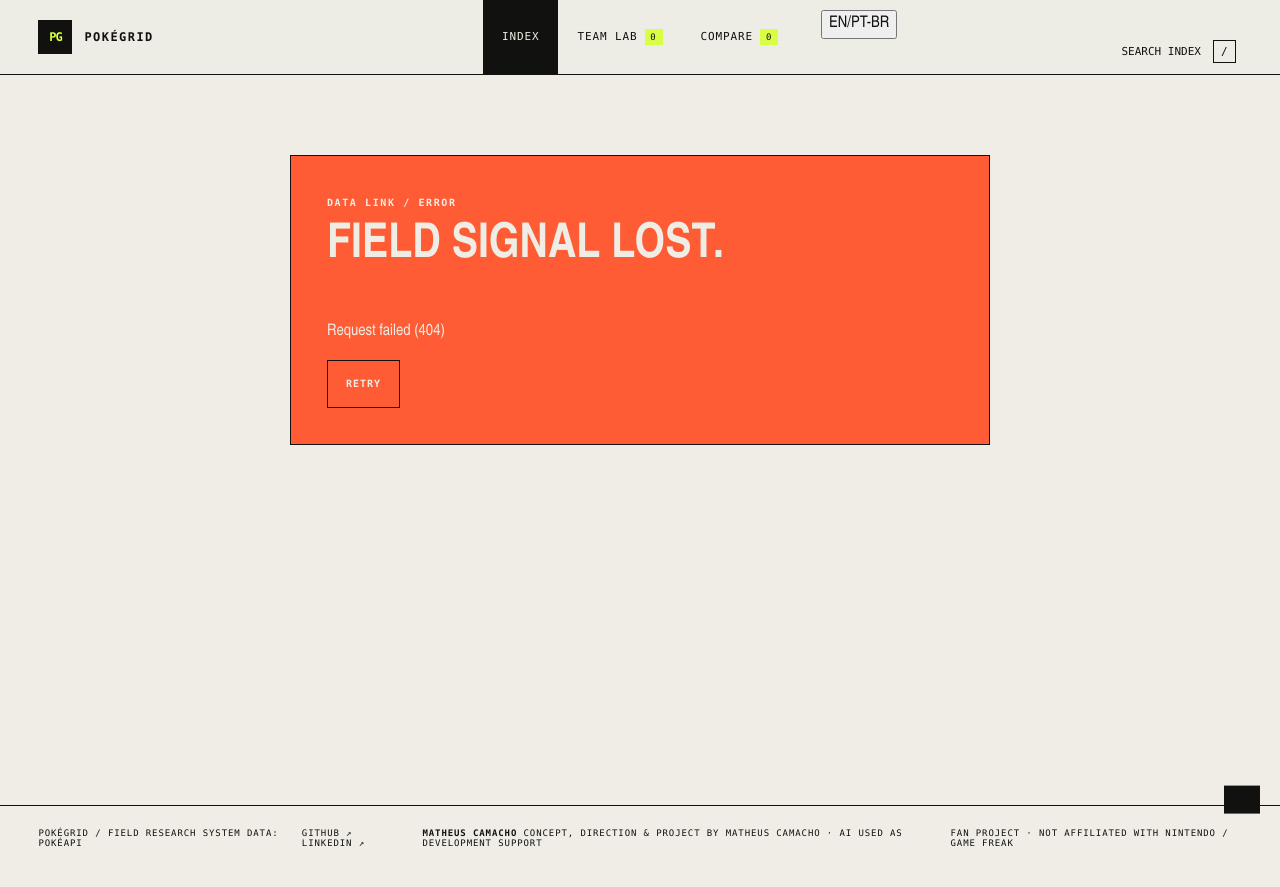
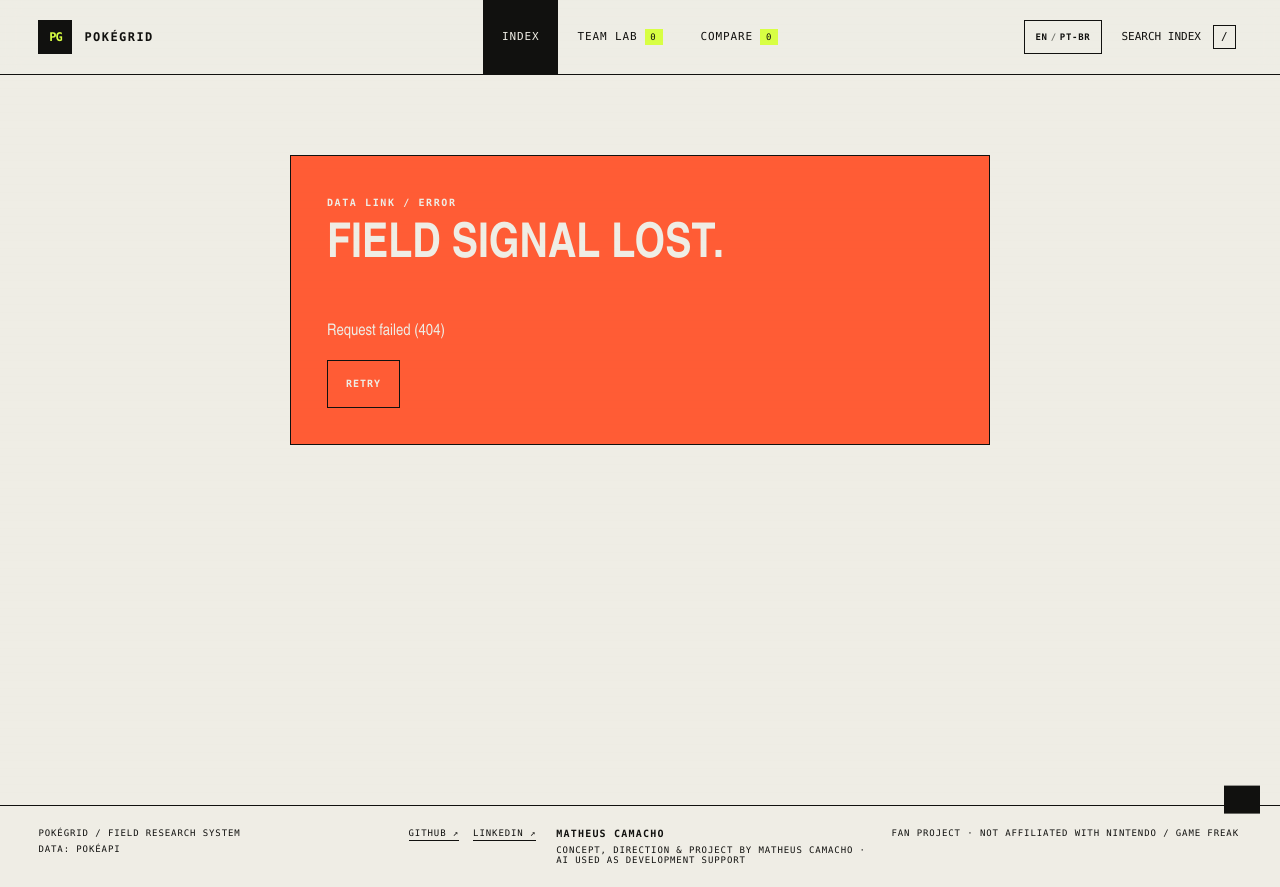
Before and after one commit to FillipeMendesC/pokegrid, an Electron app: page public/index.html in a window 1280 px wide. Drawn offline with Linux system fonts and the light colour scheme; no server answers.

Commit message:
style: add locale and credit controls

```diff
--- a/public/styles.css
+++ b/public/styles.css
@@ -299,3 +299,74 @@ kbd { border: 1px solid var(--ink); padding: 3px 7px; font: inherit; }
     padding-right: 150px;
   }
 }
+
+
+/* Locale, author and external-link controls. */
+.top-actions {
+  justify-self: end;
+  display: flex;
+  align-items: center;
+  gap: 14px;
+}
+
+.language-toggle {
+  min-height: 34px;
+  padding: 0 10px;
+  border: 1px solid var(--ink);
+  background: transparent;
+  cursor: pointer;
+  font: 700 9px var(--mono);
+  letter-spacing: .08em;
+  text-transform: uppercase;
+}
+
+.language-toggle:hover { background: var(--acid); }
+.language-divider { color: var(--muted); margin: 0 3px; }
+
+.footer {
+  align-items: start;
+  display: grid;
+  grid-template-columns: 1fr auto minmax(280px, .9fr) 1fr;
+}
+
+.footer-system,
+.footer-links,
+.footer-credit {
+  display: flex;
+  flex-direction: column;
+  gap: 6px;
+}
+
+.footer-links {
+  flex-direction: row;
+  gap: 14px;
+}
+
+.footer-links a {
+  border-bottom: 1px solid var(--ink);
+  padding-bottom: 2px;
+}
+
+.footer-links a:hover { background: var(--acid); }
+
+.footer-credit strong {
+  font-size: 10px;
+  letter-spacing: .12em;
+}
+
+@media (max-width: 980px) {
+  .topbar {
+    grid-template-columns: auto 1fr auto;
+  }
+
+  .top-actions { gap: 8px; }
+  .language-toggle { padding: 0 7px; }
+  .footer { grid-template-columns: 1fr 1fr; }
+}
+
+@media (max-width: 780px) {
+  .top-actions { gap: 6px; }
+  .language-toggle { font-size: 8px; }
+  .footer { grid-template-columns: 1fr; }
+  .footer-links { flex-direction: row; }
+}
```
